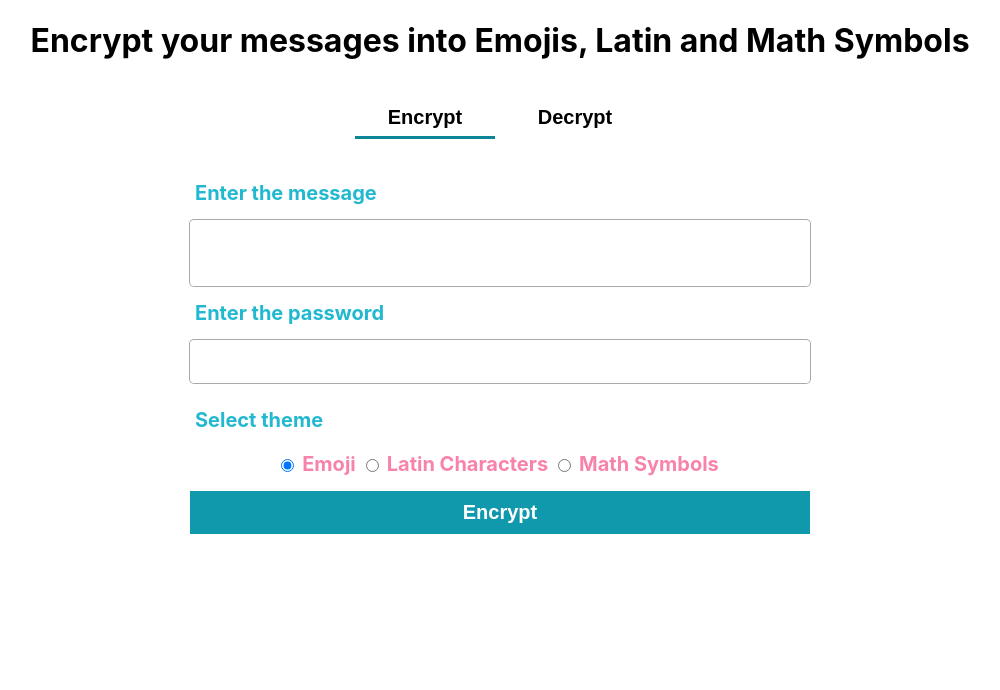
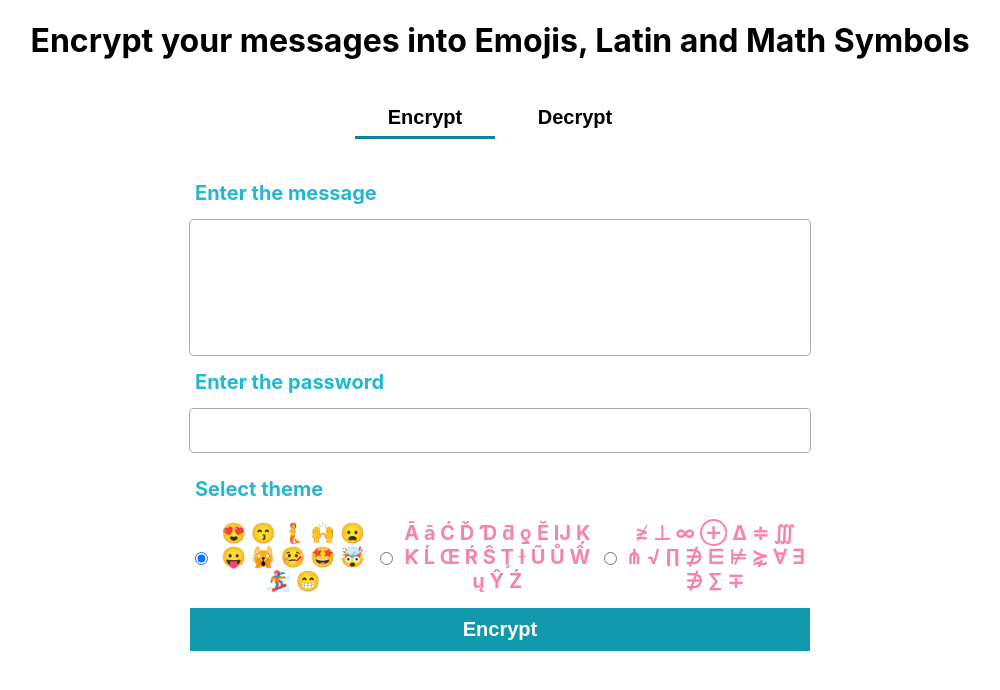
Before and after one commit to ad1992/cryptmoji, a React (Create React App) app: page / in a window 1280 px wide. Shown: the top 690 px of the page, without its empty margins (140-1140 px from the left). Built offline with nearby package versions, Linux system fonts and the light colour scheme.

Commit message:
fix theme style

```diff
--- a/src/App.scss
+++ b/src/App.scss
@@ -113,4 +113,15 @@
   .theme {
     padding-left: 0;
   }
+
+  .encrypted-text {
+    font-size: 30px;
+    font-weight: 500;
+    &.latin {
+      color: #74b816;
+    }
+    &.math {
+      color: #0ca678;
+    }
+  }
 }
--- a/src/DecryptView.tsx
+++ b/src/DecryptView.tsx
@@ -17,6 +17,7 @@ const DecyrptView = () => {
           id="encrypted-text"
           onChange={(event) => setEncryptedText(event.target.value)}
           value={encryptedText}
+          rows={5}
         ></textarea>{" "}
         <label htmlFor="password"> Enter the password </label>
         <input
--- a/src/EncryptView.tsx
+++ b/src/EncryptView.tsx
@@ -37,6 +37,7 @@ const EncryptView = () => {
           id="message"
           value={message}
           onChange={(event) => setMessage(event.target.value)}
+          rows={5}
         ></textarea>
         <label htmlFor="password"> Enter the password </label>
         <input
@@ -55,7 +56,7 @@ const EncryptView = () => {
               onChange={updateTheme}
               checked={theme === "emoji"}
             />
-              <label htmlFor="emoji">Emoji</label>
+              <label htmlFor="emoji">😍 😙 🧜 🙌 😦 😛 🙀 🤒 🤩 🤯 🏂 😁</label>
           </div>
           <div className="flex ">
             <input
@@ -65,7 +66,10 @@ const EncryptView = () => {
               onChange={updateTheme}
               checked={theme === "latin"}
             />
-              <label htmlFor="html">Latin Characters</label>
+             {" "}
+            <label htmlFor="latin">
+              <span>Ā ā Ć Ď Ɗ ƌ ƍ Ĕ Ĳ Ķ Ƙ Ĺ Œ Ŕ Ŝ Ţ Ɨ Ũ Ů Ŵ ų Ŷ Ź </span>
+            </label>
           </div>
           <div className="flex">
             <input
@@ -75,7 +79,11 @@ const EncryptView = () => {
               onChange={updateTheme}
               checked={theme === "math"}
             />
-              <label htmlFor="math">Math Symbols</label>
+             {" "}
+            <label htmlFor="math">
+              {" "}
+              ≱ ⊥ ∞ ⊕ ∆ ≑ ∭ ⋔ √ ∏ ∌ ⋿ ⊭ ⋩ ∀ ∃ ∌ ∑ ∓{" "}
+            </label>
           </div>
         </div>
         <button
@@ -96,7 +104,7 @@ const EncryptView = () => {
           Encrypt
         </button>
         {encryptedBuffer && (
-          <div className="flex-item">
+          <div className={`flex-item encrypted-text ${theme}`}>
             {renderEncryptedContent(encryptedBuffer)}{" "}
           </div>
         )}
```
